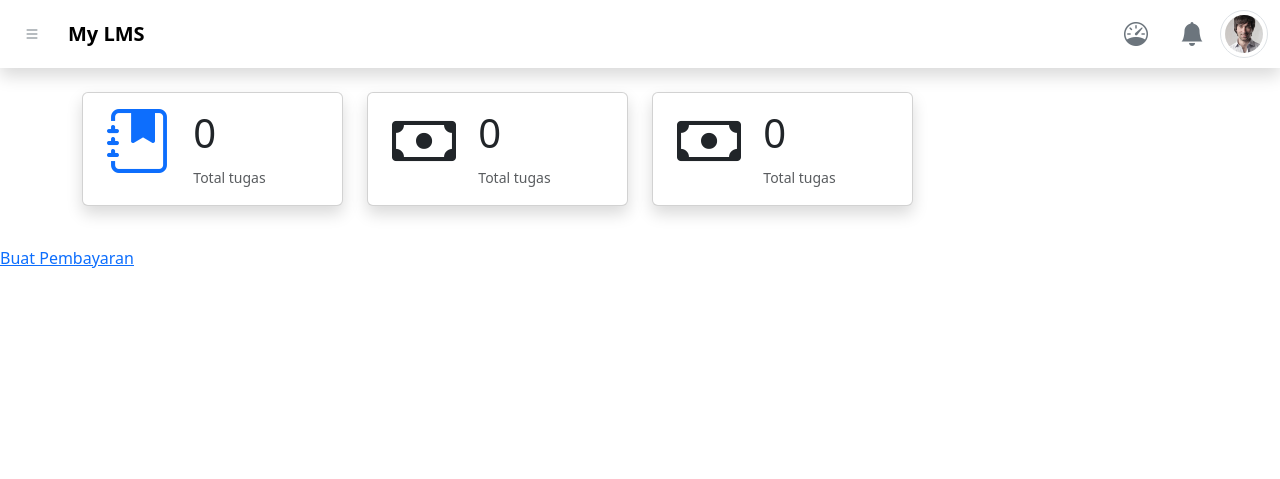
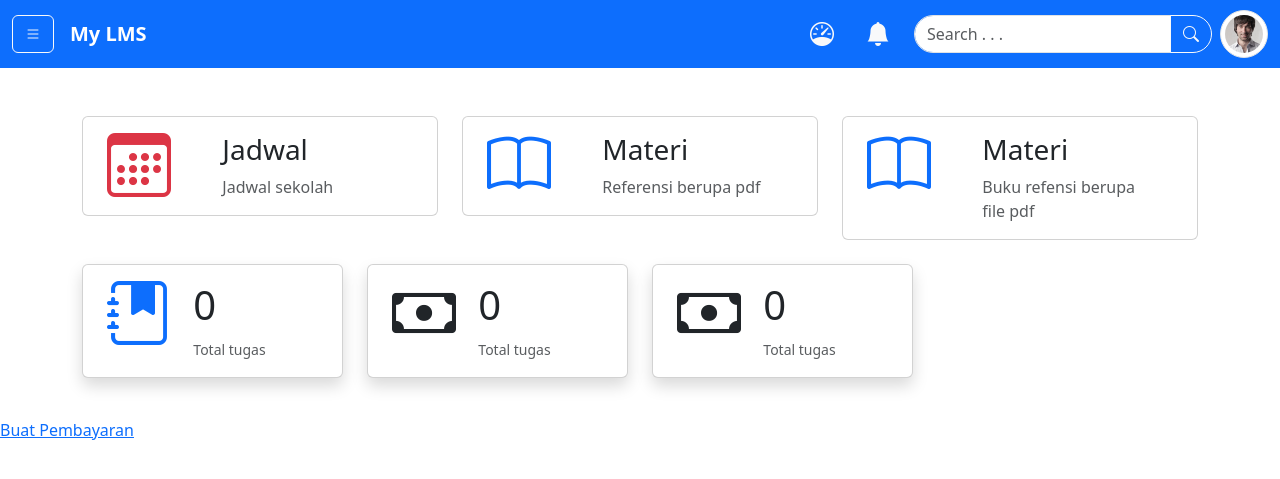
Before and after one commit to rinosetiyo/lms-project, a Django app: page / in a window 1280 px wide. Shown: the top 479 px of the page. Run offline with Django 4.2, Linux system fonts and the light colour scheme; data that the repository does not hold is empty.

Commit message:
make jadwal models and render templates

```diff
--- a/app/urls.py
+++ b/app/urls.py
@@ -2,6 +2,7 @@ from django.urls import path
 from app import views
 urlpatterns = [
     path('', views.index, name="index"),
+    path('jadwal/', views.jadwal, name="jadwal"),
     path('buat_pembayaran', views.buat_pembayaran, name="buat_pembayaran"),
     path('bayar_angsuran/<int:pk>', views.bayar_angsuran, name="bayar_angsuran"),
 ]
--- a/app/views.py
+++ b/app/views.py
@@ -1,9 +1,18 @@
-from django.shortcuts import render, redirect
-from app.models import Tugas, Pembayaran
+from django.shortcuts import render, redirect, get_object_or_404
+from app.models import Tugas, Pembayaran, Jadwal
 from django.utils import dates, timezone
 from django.contrib.auth.decorators import login_required
 
 # Fungsi untuk membuat pembayaran baru
+def jadwal(request):
+    jadwals = Jadwal.objects.all().order_by('hari')
+    if jadwals.order_by('pelajaran').exists():
+        print("True")
+    context = {
+        'jadwals':jadwals,
+    }
+    return render(request, 'pages/jadwal.html', context)
+
 def buat_pembayaran(request):
     if request.POST:
         # Ambil data dari form
--- /dev/null
+++ b/templates/base.html
@@ -0,0 +1,75 @@
+{% load static %} {% load humanize %}
+<!DOCTYPE html>
+<html lang="en">
+  <head>
+    <meta charset="utf-8" />
+    <meta name="viewport" content="width=device-width, initial-scale=1" />
+    <title>Learning Management System</title>
+    <link
+      href="https://cdn.jsdelivr.net/npm/bootstrap@5.3.2/dist/css/bootstrap.min.css"
+      rel="stylesheet"
+      integrity="sha384-T3c6CoIi6uLrA9TneNEoa7RxnatzjcDSCmG1MXxSR1GAsXEV/Dwwykc2MPK8M2HN"
+      crossorigin="anonymous"
+    />
+    <link
+      rel="stylesheet"
+      href="https://cdn.jsdelivr.net/npm/bootstrap-icons@1.11.1/font/bootstrap-icons.css"
+    />
+  </head>
+  <body>
+    {% comment %} navbar {% endcomment %}
+    <nav class="navbar navbar-expand-lg navbar-dark bg-primary sticky-top">
+      <div class="container-fluid">
+        <a
+          class="btn btn-outline-light me-3"
+          data-bs-toggle="offcanvas"
+          href="#offcanvasExample"
+          role="button"
+          aria-controls="offcanvasExample"
+        >
+          <i class="bi bi-list"></i>
+        </a>
+        <a class="navbar-brand fw-semibold" href="#">My LMS</a>
+        <button
+          class="navbar-toggler"
+          type="button"
+          data-bs-toggle="collapse"
+          data-bs-target="#navbarSupportedContent"
+          aria-controls="navbarSupportedContent"
+          aria-expanded="false"
+          aria-label="Toggle navigation"
+        >
+          <span class="navbar-toggler-icon"></span>
+        </button>
+        <div class="collapse navbar-collapse" id="navbarSupportedContent">
+          <ul class="navbar-nav ms-auto mb-2 mb-lg-0">
+            <li class="nav-item mx-2">
+              <a class="nav-link active" aria-current="page" href="#"
+                ><i class="bi bi-speedometer fs-4 text-light"></i
+              ></a>
+            </li>
+            <li class="nav-item mx-2">
+              <a class="nav-link" href="#"
+                ><i class="bi bi-bell-fill fs-4 text-light"></i
+              ></a>
+            </li>
+          </ul>
+          <form action="" class="mx-2">
+            <div class="input-group">
+              <input type="text" class="form-control rounded-start-pill" placeholder="Search . . ." aria-label="Recipient's username" aria-describedby="button-addon2">
+              <button class="btn btn-outline-light rounded-end-pill bi bi-search" type="button" id="button-addon2"></button>
+            </div>
+          </form>
+          <form class="d-flex">
+            <a href="#" class="text-decoration-none"
+              ><img
+                src="{% static 'images/admin.jpg' %}"
+                alt=""
+                class="img-thumbnail rounded-circle"
+                style="width: 3rem"
+            /></a>
+          </form>
+        </div>
+      </div>
+    </nav>
+    {% block content %}{% endblock content %}
--- a/templates/pages/index.html
+++ b/templates/pages/index.html
@@ -1,42 +1,68 @@
+{% extends "base.html" %}
 {% load static %}
 {% load humanize %}
-<!doctype html>
-<html lang="en">
-  <head>
-    <meta charset="utf-8">
-    <meta name="viewport" content="width=device-width, initial-scale=1">
-    <title>Learning Management System</title>
-    <link href="https://cdn.jsdelivr.net/npm/bootstrap@5.3.2/dist/css/bootstrap.min.css" rel="stylesheet" integrity="sha384-T3c6CoIi6uLrA9TneNEoa7RxnatzjcDSCmG1MXxSR1GAsXEV/Dwwykc2MPK8M2HN" crossorigin="anonymous">
-    <link rel="stylesheet" href="https://cdn.jsdelivr.net/npm/bootstrap-icons@1.11.1/font/bootstrap-icons.css">
-  </head>
-  <body>
-    {% comment %} navbar {% endcomment %}
-    <nav class="navbar navbar-expand-lg bg-body-light shadow sticky-top">
-        <div class="container-fluid">
-            <a class="btn btn-outline-secondary me-3 border-0" data-bs-toggle="offcanvas" href="#offcanvasExample" role="button" aria-controls="offcanvasExample">
-                <i class="bi bi-list"></i>
-              </a>
-          <a class="navbar-brand fw-semibold" href="#">My LMS</a>
-          <button class="navbar-toggler" type="button" data-bs-toggle="collapse" data-bs-target="#navbarSupportedContent" aria-controls="navbarSupportedContent" aria-expanded="false" aria-label="Toggle navigation">
-            <span class="navbar-toggler-icon"></span>
-          </button>
-          <div class="collapse navbar-collapse" id="navbarSupportedContent">
-            <ul class="navbar-nav ms-auto mb-2 mb-lg-0">
-              <li class="nav-item mx-2">
-                <a class="nav-link active" aria-current="page" href="#"><i class="bi bi-speedometer fs-4 text-secondary"></i></a>
-              </li>
-              <li class="nav-item mx-2">
-                <a class="nav-link" href="#"><i class="bi bi-bell-fill fs-4 text-secondary"></i></a>
-              </li>
-            </ul>
-            <form class="d-flex" role="search">
-              <a href="#" class="text-decoration-none"><img src="{% static 'images/admin.jpg' %}" alt="" class="img-thumbnail rounded-circle" style="width: 3rem;"></a>
-            </form>
+{% block content %}
+    <div class="container mt-5">
+      <div class="row g-4">
+        <div class="col-lg-4 col-md-6">
+          <a href="{% url "jadwal" %}" class="text-decoration-none">
+          <div class="card">
+            <div class="row g-3">
+              <div class="col-4">
+                <i
+                  class="text-center bi bi-calendar3 ps-4 rounded-start text-danger"
+                  style="font-size: 4rem"
+                ></i>
+              </div>
+              <div class="col-7">
+                <div class="card-body">
+                  <h5 class="card-title fs-3">Jadwal</h5>
+                  <p class="card-text text-muted">Jadwal sekolah</p>
                 </div>
               </div>
-      </nav>
-      {% comment %} end navbar {% endcomment %}
-          {% comment %} card {% endcomment %}
+            </div>
+          </div>
+        </a>
+        </div>
+        <div class="col-lg-4 col-md-6">
+          <div class="card">
+            <div class="row g-3">
+              <div class="col-4">
+                <i
+                  class="text-center bi bi-book ps-4 rounded-start text-primary"
+                  style="font-size: 4rem"
+                ></i>
+              </div>
+              <div class="col-7">
+                <div class="card-body">
+                  <h5 class="card-title fs-3">Materi</h5>
+                  <p class="card-text text-muted">Referensi berupa pdf</p>
+                </div>
+              </div>
+            </div>
+          </div>
+        </div>
+        <div class="col-lg-4 col-md-6">
+          <div class="card">
+            <div class="row g-3">
+              <div class="col-4">
+                <i
+                  class="text-center bi bi-book ps-4 rounded-start text-primary"
+                  style="font-size: 4rem"
+                ></i>
+              </div>
+              <div class="col-7">
+                <div class="card-body">
+                  <h5 class="card-title fs-3">Materi</h5>
+                  <p class="card-text text-muted">Buku refensi berupa file pdf</p>
+                </div>
+              </div>
+            </div>
+          </div>
+        </div>
+      </div>
+    </div>
+
     <div class="container my-4">
       <div class="row">
         <div class="col-lg-3 col-md-6">
@@ -44,7 +70,10 @@
             <div class="card mb-3 shadow">
               <div class="row">
                 <div class="col-4">
-                                <i class="text-primary bi bi-journal-bookmark-fill rounded-start ps-4" style="font-size: 4rem;"></i>
+                  <i
+                    class="text-primary bi bi-journal-bookmark-fill rounded-start ps-4"
+                    style="font-size: 4rem"
+                  ></i>
                 </div>
                 <div class="col-8">
                   <div class="card-body">
@@ -62,12 +91,20 @@
             <div class="card mb-3 shadow">
               <div class="row">
                 <div class="col-4">
-                                <i class="text-success bi bi-cash rounded-start ps-4" style="font-size: 4rem;"></i>
+                  <i
+                    class="text-success bi bi-cash rounded-start ps-4"
+                    style="font-size: 4rem"
+                  ></i>
                 </div>
                 <div class="col-8">
                   <div class="card-body">
-                                    <h5 class="card-title fs-1">{{ pembayaran.besar_angsuran | intcomma }}</h5>
-                                    <small class="text-muted"><small>Tanggal pembayaran : </small>{{ pembayaran.tanggal_pembayaran }}</small>
+                    <h5 class="card-title fs-1">
+                      {{ pembayaran.besar_angsuran | intcomma }}
+                    </h5>
+                    <small class="text-muted"
+                      ><small>Tanggal pembayaran : </small>{{
+                      pembayaran.tanggal_pembayaran }}</small
+                    >
                   </div>
                 </div>
               </div>
@@ -80,7 +117,10 @@
             <div class="card mb-3 shadow">
               <div class="row">
                 <div class="col-4">
-                                <i class="bi bi-cash rounded-start ps-4" style="font-size: 4rem;"></i>
+                  <i
+                    class="bi bi-cash rounded-start ps-4"
+                    style="font-size: 4rem"
+                  ></i>
                 </div>
                 <div class="col-8">
                   <div class="card-body">
@@ -97,7 +137,10 @@
             <div class="card mb-3 shadow">
               <div class="row">
                 <div class="col-4">
-                                <i class="bi bi-cash rounded-start ps-4" style="font-size: 4rem;"></i>
+                  <i
+                    class="bi bi-cash rounded-start ps-4"
+                    style="font-size: 4rem"
+                  ></i>
                 </div>
                 <div class="col-8">
                   <div class="card-body">
@@ -111,22 +154,33 @@
         </div>
       </div>
     </div>
-        {% comment %} end card {% endcomment %}
 
-
-
-        {% comment %} offcanvas {% endcomment %}
-          <div class="offcanvas offcanvas-start" tabindex="-1" id="offcanvasExample" aria-labelledby="offcanvasExampleLabel">
+    <div
+      class="offcanvas offcanvas-start"
+      tabindex="-1"
+      id="offcanvasExample"
+      aria-labelledby="offcanvasExampleLabel"
+    >
       <div class="offcanvas-header">
         <h5 class="offcanvas-title" id="offcanvasExampleLabel">Offcanvas</h5>
-              <button type="button" class="btn-close" data-bs-dismiss="offcanvas" aria-label="Close"></button>
+        <button
+          type="button"
+          class="btn-close"
+          data-bs-dismiss="offcanvas"
+          aria-label="Close"
+        ></button>
       </div>
       <div class="offcanvas-body">
         <div>
-                Some text as placeholder. In real life you can have the elements you have chosen. Like, text, images, lists, etc.
+          Some text as placeholder. In real life you can have the elements you
+          have chosen. Like, text, images, lists, etc.
         </div>
         <div class="dropdown mt-3">
-                <button class="btn btn-secondary dropdown-toggle" type="button" data-bs-toggle="dropdown">
+          <button
+            class="btn btn-secondary dropdown-toggle"
+            type="button"
+            data-bs-toggle="dropdown"
+          >
             Dropdown button
           </button>
           <ul class="dropdown-menu">
@@ -137,7 +191,6 @@
         </div>
       </div>
     </div>
-          {% comment %} end offcanvas {% endcomment %}
 
     <a href="{% url 'buat_pembayaran' %}">Buat Pembayaran</a>
     {% if pembayaran %}
@@ -161,7 +214,11 @@
     </table>
     {% endif %}
 
-
-    <script src="https://cdn.jsdelivr.net/npm/bootstrap@5.3.2/dist/js/bootstrap.bundle.min.js" integrity="sha384-C6RzsynM9kWDrMNeT87bh95OGNyZPhcTNXj1NW7RuBCsyN/o0jlpcV8Qyq46cDfL" crossorigin="anonymous"></script>
+    <script
+      src="https://cdn.jsdelivr.net/npm/bootstrap@5.3.2/dist/js/bootstrap.bundle.min.js"
+      integrity="sha384-C6RzsynM9kWDrMNeT87bh95OGNyZPhcTNXj1NW7RuBCsyN/o0jlpcV8Qyq46cDfL"
+      crossorigin="anonymous"
+    ></script>
   </body>
 </html>
+{% endblock %}
```
Also changed, not shown: app/models.py (+3 -4 lines), templates/pages/daftar.html (deleted, +0 -11 lines), templates/pages/jadwal.html (added, +37 -0 lines), app/migrations/0014_alter_jadwal_jadwal_tambahan_alter_jadwal_tugas.py (added), app/migrations/0015_alter_jadwal_tugas.py (added), app/migrations/0016_remove_pelajaran_kelas_alter_jadwal_pelajaran.py (added), app/migrations/0017_remove_jadwal_pelajaran_jadwal_pelajaran.py (added), app/migrations/0018_alter_jadwal_pelajaran.py (added), db.sqlite3. Lines whose indentation alone changed are shown as unchanged.
